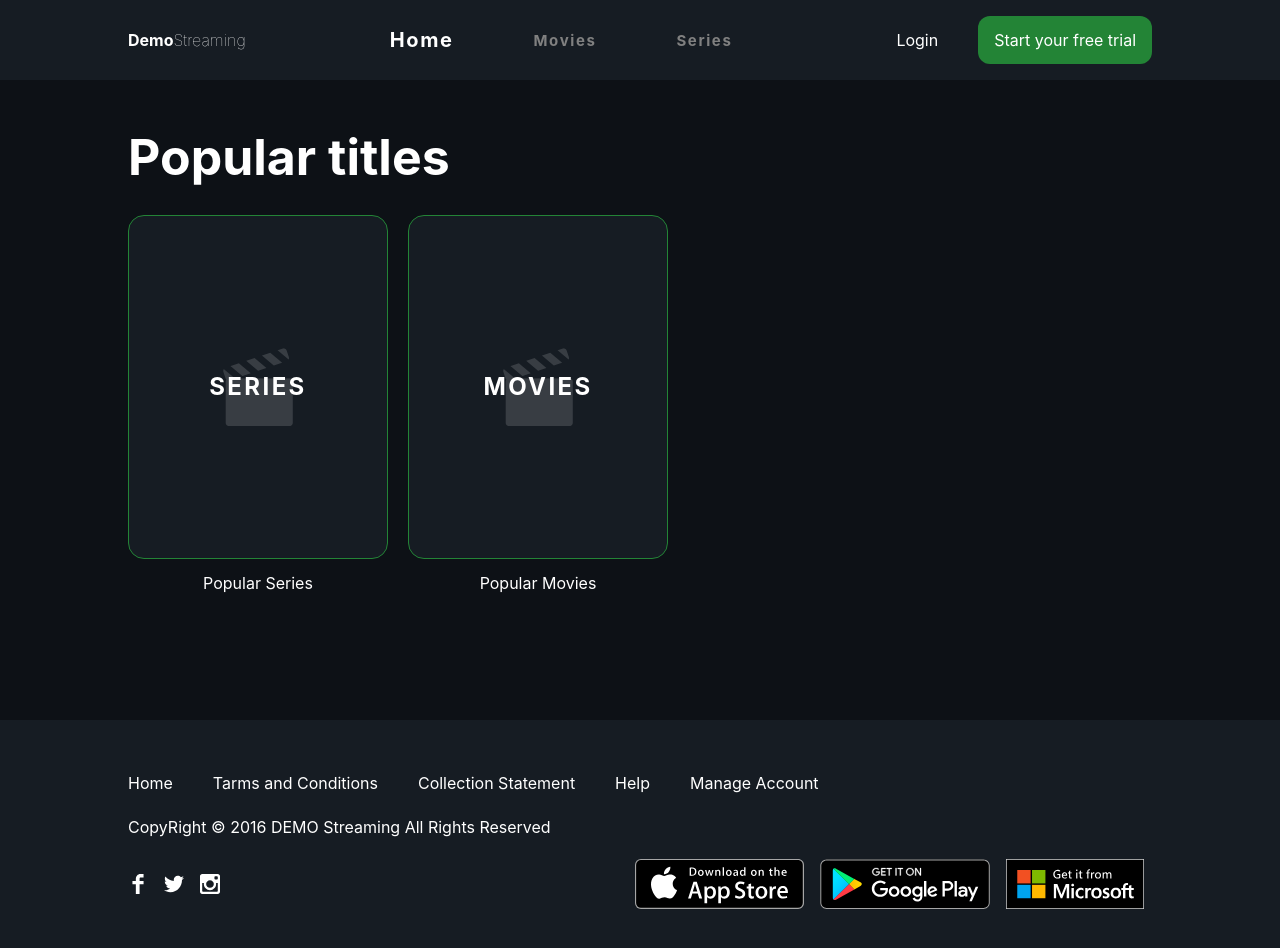
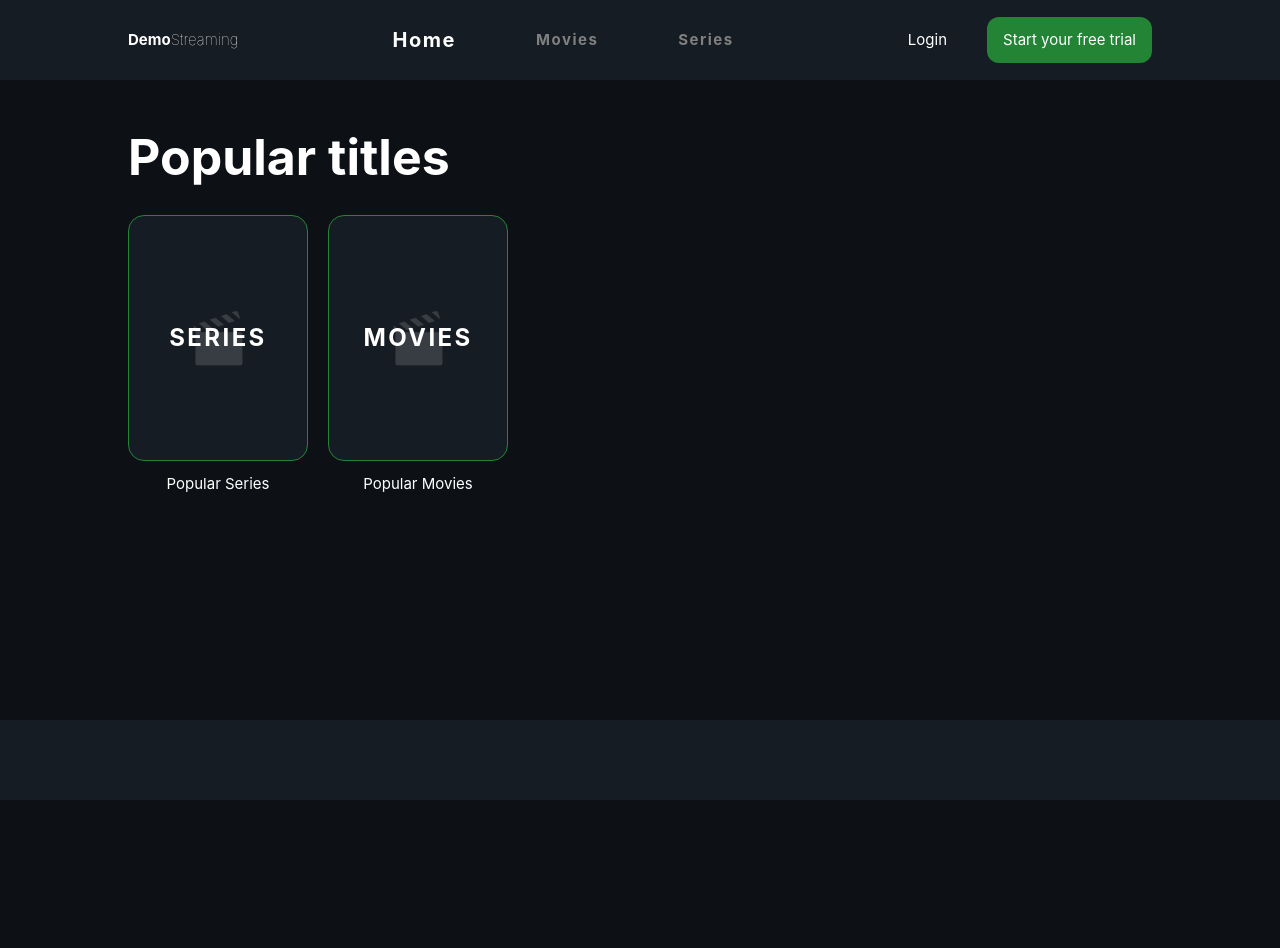
Before and after one commit to patrick-katambi/07-ellipsis_js_challenge, a React (Create React App) app: page / in a window 1280 px wide. Shown: the top 948 px of the page. After the commit the page ends 800 px from the top, so only its background shows below. Built offline with nearby package versions, Linux system fonts and the light colour scheme.

Commit message:
home page responsive

```diff
--- a/src/App.js
+++ b/src/App.js
@@ -11,7 +11,7 @@ import Footer from "./components/Footer";
 
 function App() {
   return (
-    <div className=" bg-[#0D1116] text-[white] h-full w-full overflow-x-hidden ">
+    <div className=" bg-[#0D1116] text-[white] laptopLarge:text-[20px] text-[15px] h-screen w-screen desktop:w-[50%] desktop:mx-[auto] overflow-x-hidden ">
       <NavigationBar />
       <div className="h-[calc(100% - 80px)]">
         <Routes>
--- a/src/components/Footer.js
+++ b/src/components/Footer.js
@@ -17,11 +17,11 @@ function Footer() {
   const footerSocials = [FaceBookIcon, TwitterIcon, InstagramIcon];
   const storesIcons = [AppStoreIcon, PlayStoreIcon, WindowsStoreIcon]
   return (
-    <div className=" px-[10%] w-full h-[30vh] py-8 mt-8 bg-[#161C23] overflow-x-hidden bottom-0 left-0 right-0 flex flex-col items-start justify-center ">
-      <div className=" flex items-center justify-center ">
+    <div className=" px-[10%] w-full py-20 mt-8 bg-[#161C23] overflow-x-hidden bottom-0 left-0 right-0 flex flex-col items-start justify-center ">
+      <div className=" flex laptopSmall:flex-row flex-col laptopSmall:items-center items-start justify-center ">
         {footerRow1Links.map((link, index) => {
           return (
-            <p key={index} className={` pr-5 ${index === 0 ? "pl-0" : "pl-5"}`}>
+            <p key={index} className={` laptopSmall:pr-5 ${index === 0 ? "laptopSmall:pl-0" : "laptopSmall:pl-5"}`}>
               {link}
             </p>
           );
@@ -32,8 +32,8 @@ function Footer() {
         CopyRight &#169; 2016 DEMO Streaming All Rights Reserved
       </div>
 
-      <div className=" flex items-center justify-between mt-5 w-full">
-        <div className=" flex items-center justify-center">
+      <div className=" flex flex-col laptopLarge:flex-row laptopLarge:items-center items-start justify-between mt-5 w-full">
+        <div className=" flex items-center justify-center laptopLarge:mb-0 mb-5 ">
           {footerSocials.map((social, index) => {
             return (
               <img
@@ -53,7 +53,7 @@ function Footer() {
               <img
                 key={index}
                 src={store}
-                className={` h-[50px] w-[auto] mr-2 ${
+                className={` tablet:h-[50px] h-[30px] w-[auto] mr-2 ${
                   index === 0 ? "ml-0" : "ml-2"
                 }`}
               />
--- a/src/components/MovieSeriesCard.js
+++ b/src/components/MovieSeriesCard.js
@@ -3,7 +3,7 @@ import { motion } from "framer-motion";
 
 function MovieSeriesCard(props) {
   return (
-    <div className=" w-[260px] h-[400px] mr-5 flex flex-col items-center cursor-pointer ">
+    <div className=" w-[180px] h-[300px] laptopLarge:w-[250px] laptopLarge:h-[400px] mr-5 flex flex-col items-center cursor-pointer ">
       <motion.div
         whileHover={{ borderColor: "white", borderWidth: "2px" }}
         className=" bg-[#161C23] border-[#238436] border-[1px] border-solid relative w-full h-full mt-5 rounded-2xl "
--- a/src/components/NavigationBar.js
+++ b/src/components/NavigationBar.js
@@ -1,12 +1,57 @@
-import React from "react";
+import React, { useEffect, useState } from "react";
 import { Routes, Route, Link, NavLink } from "react-router-dom";
 
 function NavigationBar() {
+  const [mobileMenu, setMobileMenu] = useState(false);
+  const [openMenu, setOpenMenu] = useState(false);
+
+  useEffect(() => {
+    const windowWidth = window.innerWidth;
+
+    if (windowWidth >= 1024) {
+      setMobileMenu(false);
+    } else {
+      setMobileMenu(true);
+    }
+  }, []);
+
+  window.addEventListener(
+    "resize",
+    function (event) {
+      const width = event.currentTarget.innerWidth;
+      if (width >= 1024) {
+        setMobileMenu(false);
+      } else {
+        setMobileMenu(true);
+      }
+    },
+    true
+  );
   return (
-    <div className=" w-screen h-[80px] px-[10%] flex items-center justify-between bg-[#161C23] ">
+    <div className=" w-full h-[80px] relative px-[10%] flex items-center justify-between bg-[#161C23] ">
       <Logo />
-      <MenuLinksSection />
-      <ActionButtons />
+      {mobileMenu ? (
+        <>
+          <div
+            className="font-bold cursor-pointer "
+            onClick={() => setOpenMenu(!openMenu)}
+          >
+            {openMenu ? "Close Menu": "Menu"}
+          </div>
+          {openMenu ? (
+            <div className=" py-10 px-5 w-[70%] bg-[#161C23] absolute top-[100px] right-[10vw] z-50 flex flex-col rounded-xl ">
+              <MenuLinksSection />
+            </div>
+          ) : (
+            ""
+          )}
+        </>
+      ) : (
+        <>
+          <MenuLinksSection />
+          <ActionButtons />
+        </>
+      )}
     </div>
   );
 }
@@ -14,10 +59,14 @@ function NavigationBar() {
 export default NavigationBar;
 
 function ActionButtons() {
-    return <div className=" flex items-center ">
-        <div className="cursor-pointer p-5 ">Login</div>
-        <div className=" bg-[#238436] text-[white] cursor-pointer ml-5 px-4 py-3 rounded-xl " >Start your free trial</div>
+  return (
+    <div className=" flex items-center ">
+      <div className="cursor-pointer p-5 ">Login</div>
+      <div className=" bg-[#238436] text-[white] cursor-pointer ml-5 px-4 py-3 rounded-xl ">
+        Start your free trial
+      </div>
     </div>
+  );
 }
 
 function Logo() {
@@ -40,7 +89,7 @@ function MenuLinksSection(props) {
     { path: "/series", label: "Series" },
   ];
   return (
-    <nav className=" flex items-center ">
+    <nav className=" flex items-center laptopSmall:flex-row flex-col ">
       {navItems.map((navItem, index) => {
         return <NavItem path={navItem.path} label={navItem.label} />;
       })}
@@ -50,15 +99,15 @@ function MenuLinksSection(props) {
 
 function NavItem(props) {
   return (
-    <ul className=" mx-5 font-bold tracking-widest ">
+    <ul className=" mx-5 font-bold tracking-widest my-5 ">
       <NavLink
         to={props.path}
         style={({ isActive }) => {
           return {
-              padding: '20px',
+            padding: "20px",
             fontSize: isActive ? "20px" : "15px",
             color: isActive ? "white" : "grey",
-            transition: '0.3s'
+            transition: "0.3s",
           };
         }}
       >
--- a/src/index.css
+++ b/src/index.css
@@ -12,8 +12,6 @@ body {
   background-color: #0D1116;
   overflow-x: hidden;
   position: relative;
-  width: 100vw;
-  height: 100vh;
   margin: 0;
   font-family: -apple-system, BlinkMacSystemFont, 'Segoe UI', 'Roboto', 'Oxygen',
     'Ubuntu', 'Cantarell', 'Fira Sans', 'Droid Sans', 'Helvetica Neue',
--- a/tailwind.config.js
+++ b/tailwind.config.js
@@ -1,7 +1,19 @@
 module.exports = {
   content: ["./src/**/*.{html,js}"],
   theme: {
-    extend: {},
+    screens: {
+      'tablet': '640px',
+      // => @media (min-width: 640px) { ... }
+
+      'laptopSmall': '1024px',
+      // => @media (min-width: 1024px) { ... }
+
+      'laptopLarge': '1440px',
+      // => @media (min-width: 1024px) { ... }
+
+      'desktop': '2560px',
+      // => @media (min-width: 1280px) { ... }
+    }
   },
   plugins: [],
 }
```
